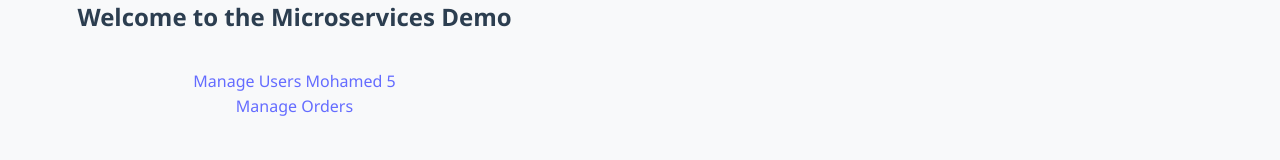
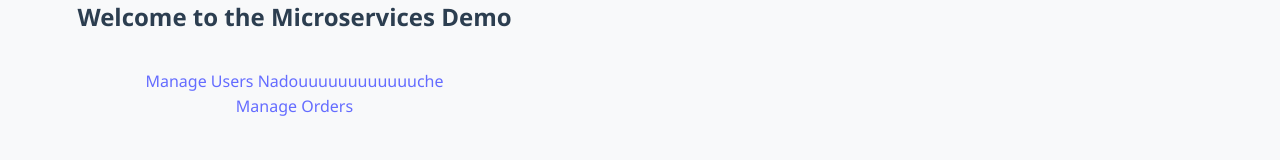
Before and after one commit to wtek01/cicd-k8s-autodeploy-githubactions-java-react, a React (Vite) app in the folder frontend/: page / in a window 1280 px wide. Shown: the part 120-280 px from the top of the page. Built offline with nearby package versions, Linux system fonts and the light colour scheme; no server answers.

Commit message:
Update user link text to test if frontend changes is deployed

```diff
--- a/frontend/src/App.tsx
+++ b/frontend/src/App.tsx
@@ -15,7 +15,7 @@ function Dashboard() {
       <h2>Welcome to the Microservices Demo</h2>
       <div className="dashboard-links">
         <Link to="/users" className="dashboard-link">
-          Manage Users Mohamed 5
+          Manage Users Nadouuuuuuuuuuuuche
         </Link>
         <br />
         <Link to="/orders" className="dashboard-link">
```
